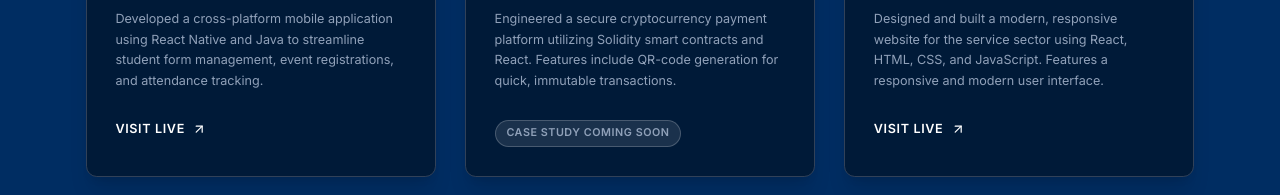
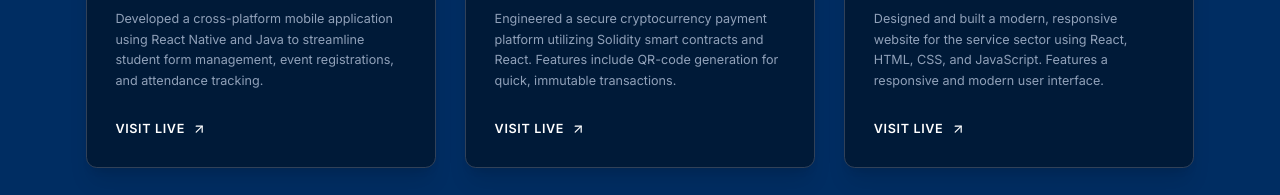
Before and after one commit to ajaymohank47/VibeX-Technologies, a React (Vite) app: page / in a window 1280 px wide. Shown: the part 8280-8475 px from the top of the page. Built offline with nearby package versions, Linux system fonts and the light colour scheme; grey boxes are pictures that could not be loaded.

Commit message:
update harshit image

```diff
--- a/src/components/sections/Portfolio.jsx
+++ b/src/components/sections/Portfolio.jsx
@@ -16,7 +16,8 @@ const projects = [
         client: "FinTech Platform",
         metric: "Blockchain Integration",
         image: "https://images.unsplash.com/photo-1621416894569-0f39ed31d247?q=80&w=2670&auto=format&fit=crop",
-        desc: "Engineered a secure cryptocurrency payment platform utilizing Solidity smart contracts and React. Features include QR-code generation for quick, immutable transactions."
+        desc: "Engineered a secure cryptocurrency payment platform utilizing Solidity smart contracts and React. Features include QR-code generation for quick, immutable transactions.",
+        link: "https://xcrypt-btc.vercel.app/"
     },
     {
         title: "MAQ Services Platform",
--- a/src/pages/Leadership.jsx
+++ b/src/pages/Leadership.jsx
@@ -3,6 +3,7 @@ import { Linkedin } from 'lucide-react';
 import SEO from '../components/utils/SEO';
 import Layout from '../components/layout/Layout';
 import AjayImage from '../assets/Ajaymohan.webp';
+import HarshitImage from '../assets/harshit.png';
 
 const teamMembers = [
     {
@@ -15,7 +16,7 @@ const teamMembers = [
     {
         name: "Harshit Upadhyay",
         role: "Co-Founder & CTO",
-        image: "https://ui-avatars.com/api/?name=Harshit+Upadhyay&background=020617&color=fff&size=200",
+        image: HarshitImage,
         bio: "Technology expert heading our scalable software architecture and engineering teams.",
         linkedin: "https://www.linkedin.com/in/harshit580/",
     },
```
Also changed, not shown: src/assets/harshit.png (added).
